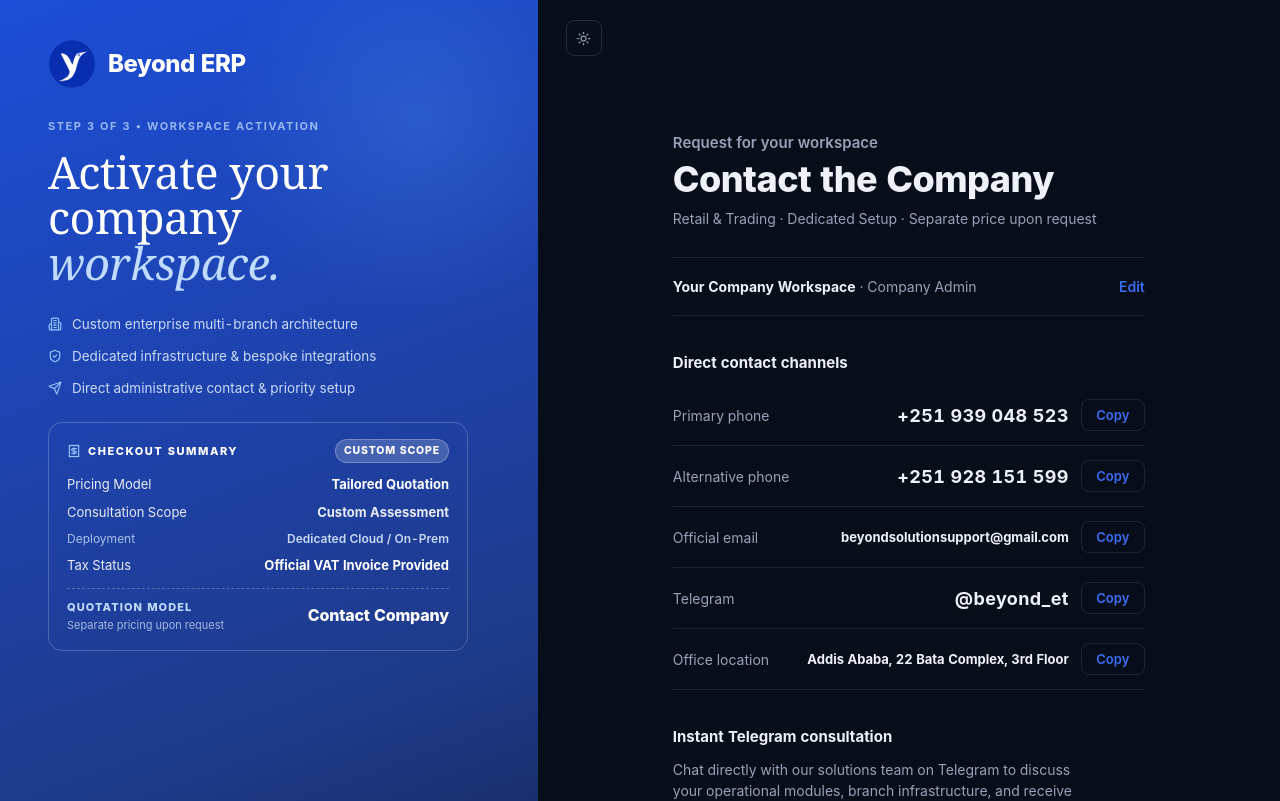
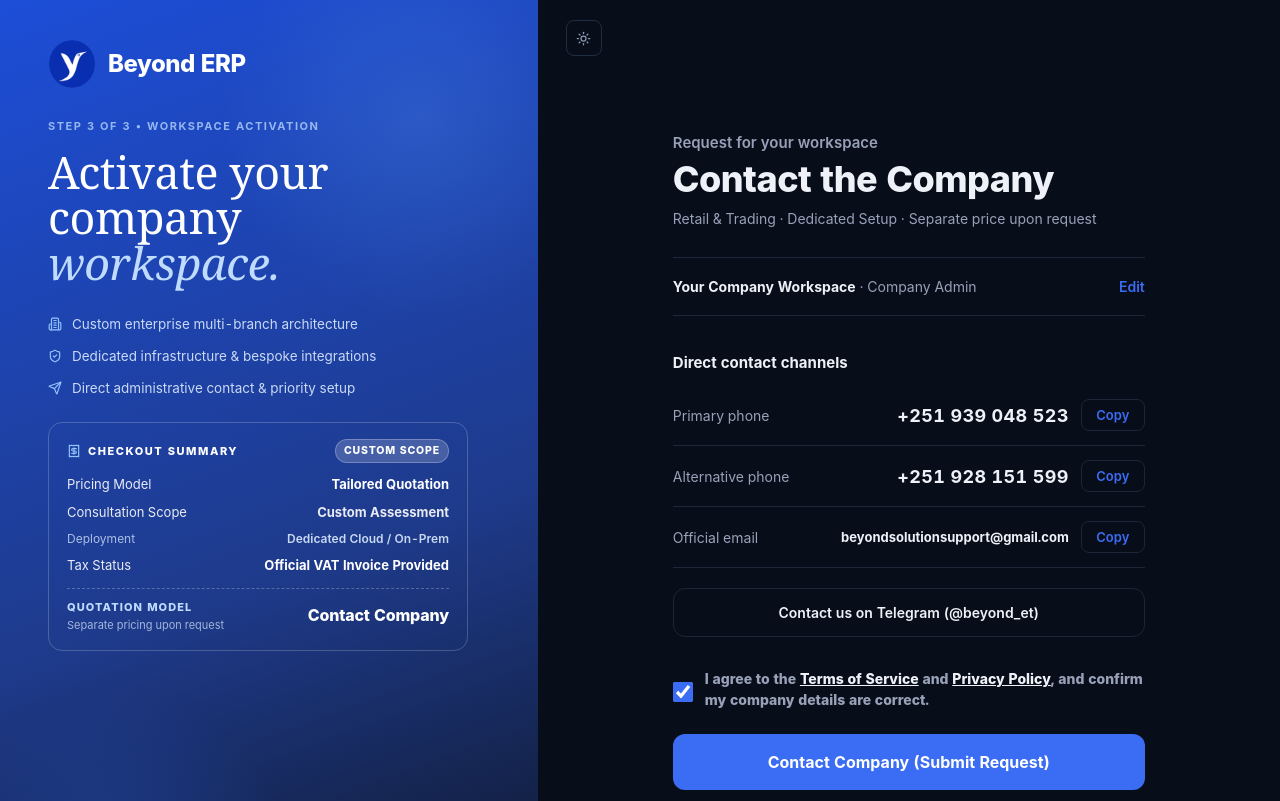
Before and after one commit to petrosasmamaw/beyond-erp-landing, a Next.js app in the folder frontend/: page /register/payment in a window 1280 px wide. Shown: the top 801 px of the page. Built offline with nearby package versions, Linux system fonts and the light colour scheme; no server answers.

Commit message:
feat: add payment and plan selection page for company registration

```diff
--- a/frontend/src/app/(auth)/register/payment/page.tsx
+++ b/frontend/src/app/(auth)/register/payment/page.tsx
@@ -851,48 +851,17 @@ function PaymentContent() {
                     </button>
                   </dd>
                 </div>
-                <div className="pay-row">
-                  <dt>Telegram</dt>
-                  <dd>
-                    <span className="pay-num">@beyond_et</span>
-                    <button
-                      className={`pay-copy ${copied === "Telegram" ? "done" : ""}`}
-                      type="button"
-                      onClick={() => handleCopy("@beyond_et", "Telegram")}
-                    >
-                      {copied === "Telegram" ? "Copied" : "Copy"}
-                    </button>
-                  </dd>
-                </div>
-                <div className="pay-row">
-                  <dt>Office location</dt>
-                  <dd>
-                    <span style={{ fontSize: 13 }}>Addis Ababa, 22 Bata Complex, 3rd Floor</span>
-                    <button
-                      className={`pay-copy ${copied === "Office Location" ? "done" : ""}`}
-                      type="button"
-                      onClick={() => handleCopy("Addis Ababa, 22 Bata Complex, 3rd Floor", "Office Location")}
-                    >
-                      {copied === "Office Location" ? "Copied" : "Copy"}
-                    </button>
-                  </dd>
-                </div>
               </dl>
 
-              {/* 7. Instant Telegram Consultation */}
-              <h2 className="pay-h2">Instant Telegram consultation</h2>
-              <p className="pay-after">
-                Chat directly with our solutions team on Telegram to discuss your operational modules, branch infrastructure, and receive your custom quotation.
-              </p>
-
-              {/* 8. Telegram Contact Button */}
+              {/* 7. Telegram Contact Button */}
               <a
                 className="pay-tg"
                 href="https://t.me/beyond_et"
                 target="_blank"
                 rel="noopener noreferrer"
+                style={{ marginTop: 20 }}
               >
-                Chat on Telegram (@beyond_et)
+                Contact us on Telegram (@beyond_et)
               </a>
 
               {/* 9. Terms */}
```
